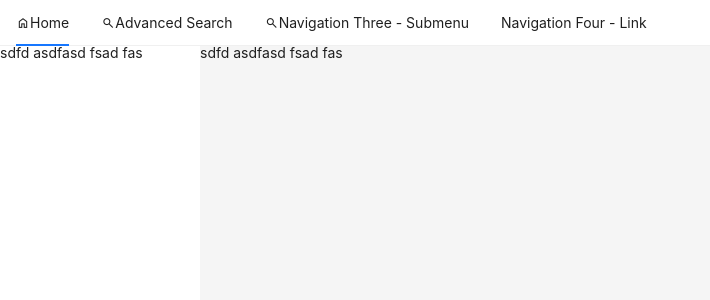
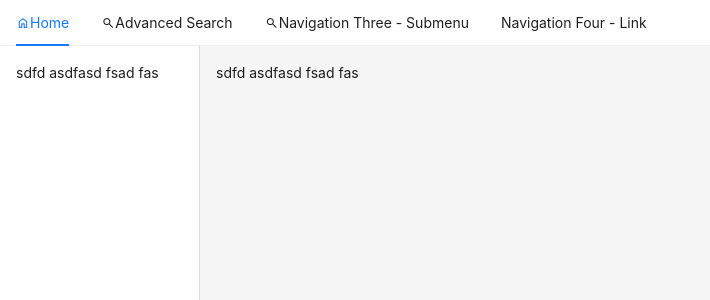
Before and after one commit to pratyushtewari/antd-darkmode-test, a React (Vite) app: page / in a window 1280 px wide. Shown: the top 300 px of the page, without its empty margins (0-710 px from the left). Built offline with nearby package versions, Linux system fonts and the light colour scheme; what antd-style would draw is missing.

Commit message:
removed unnecessary styles

```diff
--- a/src/App.tsx
+++ b/src/App.tsx
@@ -1,8 +1,8 @@
-import { Breadcrumb, Layout, theme } from "antd";
+import { App, Layout, theme } from "antd";
 import { ThemeProvider } from "antd-style";
+import CompanySearchContent from "./component/CompanySearchContent";
+import CompanySearchSidebar from "./component/CompanySearchSidebar";
 import Navbar from "./component/Navbar";
-import CompanySearchSidebar from "./component/CompanySearchSidebar";
-import CompanySearchContent from "./component/CompanySearchContent";
 
 const { Header, Content, Sider } = Layout;
 function MyApp() {
@@ -12,23 +12,37 @@ function MyApp() {
       themeMode={"auto"}
       theme={(appearance) => {
         if (appearance === "light") {
+          // Update in light mode only
           return {
             token: {
               colorBgLayout: "#F7F8F9",
               colorBgHeader: "#FFF",
-            },
-          };
-        }
-        return {
-          token: {
               colorPrimary: "#0055a5", // BBOS BRAND COLOR
               colorInfo: "#0055a5",
             },
           };
+        } else if (appearance === "dark") {
+          // Update in dark mode only
+          return {
+            token: {
+              // colorBgLayout: "red",
+              // colorBgHeader: "#FFF",
+              // colorPrimary: "yellow", // BBOS BRAND COLOR
+              // // colorInfo: "#0055a5",
+            },
+          };
+        }
+      }}
+    >
+      <App
+        style={{
+          // important do not remove
+          height: "100%",
         }}
       >
         <Layout
           style={{
+            // important do not remove
             height: "100%",
           }}
         >
@@ -39,27 +53,24 @@ function MyApp() {
               lineHeight: "46px",
               background: "initial",
               borderColor: token.colorBorder,
-            borderWidth: 1,
+              borderWidth: 0,
+              borderBottomWidth: 0,
             }}
           >
-          <Navbar></Navbar>
+            <Navbar />
           </Header>
-        <Layout style={{ background: "initial" }}>
-          <Sider
-            width={200}
-            style={{
-              background: "unset",
-            }}
-          >
-            <CompanySearchSidebar></CompanySearchSidebar>
+          <Layout>
+            <Sider width={200}>
+              <CompanySearchSidebar />
             </Sider>
-          <Layout style={{ background: "initial" }}>
+            <Layout>
               <Content>
-              <CompanySearchContent></CompanySearchContent>
+                <CompanySearchContent />
               </Content>
             </Layout>
           </Layout>
         </Layout>
+      </App>
     </ThemeProvider>
   );
 }
--- a/src/component/CompanySearchContent.tsx
+++ b/src/component/CompanySearchContent.tsx
@@ -5,10 +5,10 @@ function CompanySearchContent() {
   return (
     <div
       style={{
-        width: "inherit",
         height: "100%",
         background: token.colorBgLayout,
         color: token.colorText,
+        padding: token.size,
       }}
     >
       sdfd asdfasd fsad fas
--- a/src/component/CompanySearchSidebar.tsx
+++ b/src/component/CompanySearchSidebar.tsx
@@ -5,10 +5,13 @@ function CompanySearchSidebar() {
   return (
     <div
       style={{
-        width: "inherit",
         height: "inherit",
         background: token.colorBgBase,
         color: token.colorText,
+        borderColor: token.colorBorder,
+        borderRightWidth: 1,
+        borderStyle: "solid",
+        padding: token.size
       }}
     >
       sdfd asdfasd fsad fas
--- a/src/component/MaterialSymbol.tsx
+++ b/src/component/MaterialSymbol.tsx
@@ -8,7 +8,7 @@ const MaterialSymbol = (props:
         color: "inherit",
         verticalAlign: " -0.125em",
         lineHeight: "1",
-        fontVariationSettings: "'FILL' 0,'wght' 200,'GRAD' -25,'opsz' 24'",
+        fontVariationSettings: "'FILL' 0,'wght' 400,'GRAD' 0,'opsz' 24'",
       }}
     >
       {props.name}
--- a/src/component/Navbar.tsx
+++ b/src/component/Navbar.tsx
@@ -84,7 +84,7 @@ const items: MenuProps["items"] = [
   },
   {
     label: (
-      <a href="https://ant.design" target="_blank" rel="noopener noreferrer">
+      <a href="#" target="_blank" rel="noopener noreferrer">
         Navigation Four - Link
       </a>
     ),
@@ -93,7 +93,7 @@ const items: MenuProps["items"] = [
 ];
 
 const Navbar: React.FC = () => {
-  const [current, setCurrent] = useState("mail");
+  const [current, setCurrent] = useState("home");
 
   const onClick: MenuProps["onClick"] = (e) => {
     console.log("click ", e);
```
Lines whose indentation alone changed are shown as unchanged.
